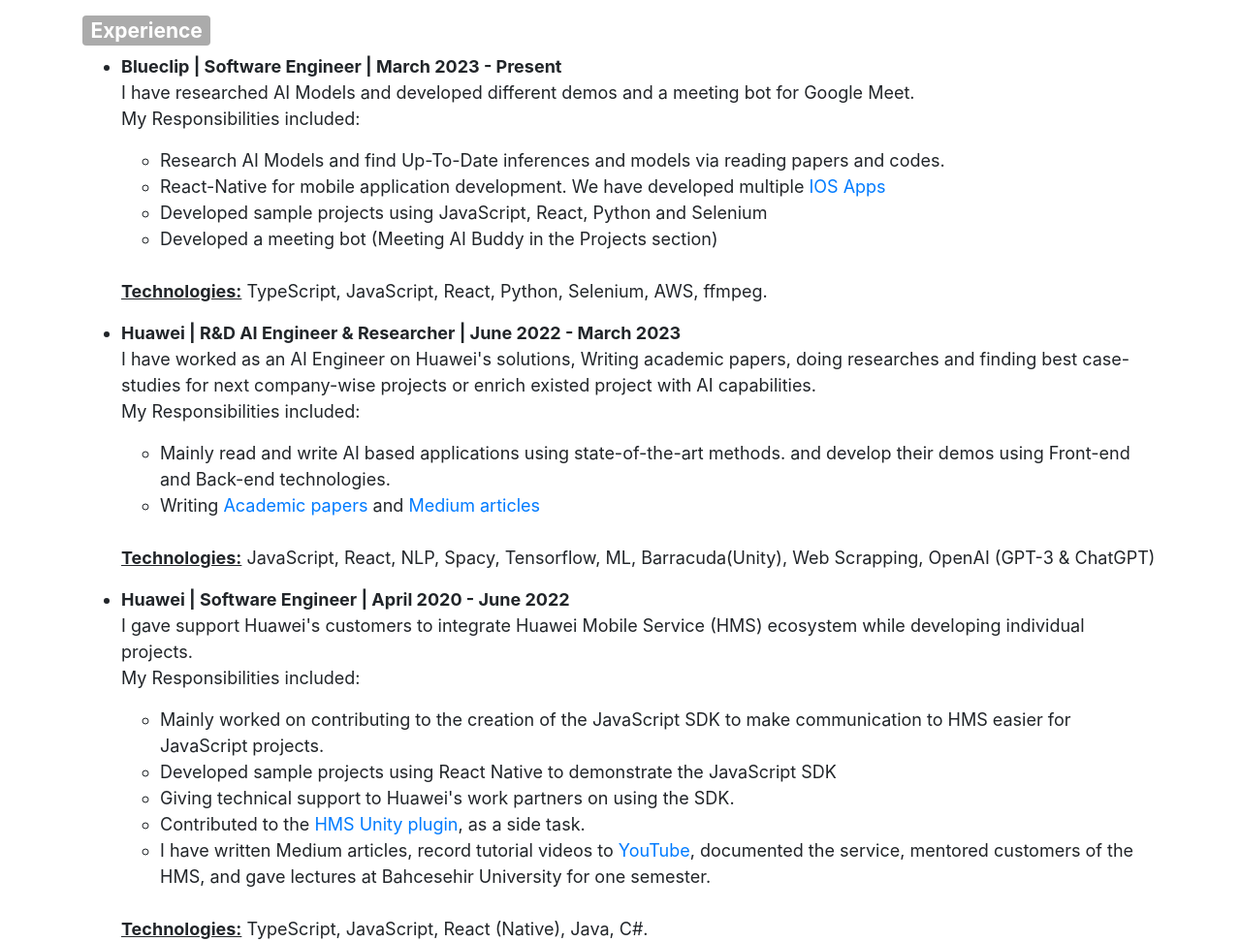
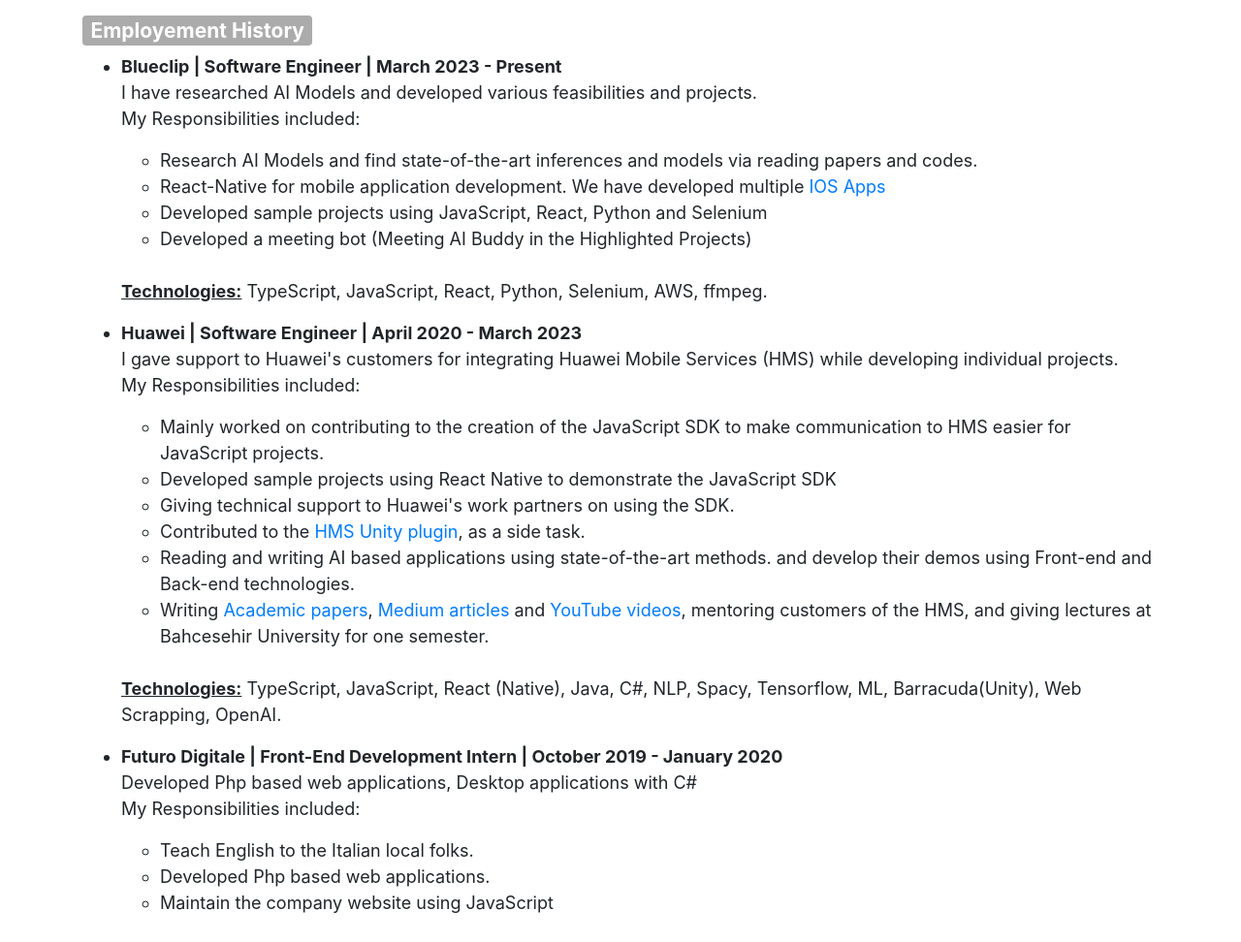
Before and after one commit to MustafaCQN/Protfolio, a website: page index.html in a window 1280 px wide. Shown: the part 1203-2175 px from the top of the page at 97% size. Drawn offline with nearby package versions, Linux system fonts and the light colour scheme.

Commit message:
04022024

```diff
--- a/index.html
+++ b/index.html
@@ -247,50 +247,36 @@
 
             <div class="row">
                 <div id="experience" class="col-md-12" style="font-size: large;">
-                    <h3 id="experience-name"><span class="badge badge-danger">Experience</span></h3>
+                    <h3 id="experience-name"><span class="badge badge-danger">Employement History</span></h3>
                     <ul>
                         <li><strong>Blueclip | Software Engineer | March 2023 - Present</strong></li>
                         <p>
-                            I have researched AI Models and developed different demos and a meeting bot for Google Meet.<br>
+                            I have researched AI Models and developed various feasibilities and projects.<br>
                             My Responsibilities included:<br>
                             <ul>
-                                <li>Research AI Models and find Up-To-Date inferences and models via reading papers and codes.</li>
+                                <li>Research AI Models and find state-of-the-art inferences and models via reading papers and codes.</li>
                                 <li>React-Native for mobile application development. We have developed multiple <a target="_blank" href="https://apps.apple.com/tr/developer/evenedge/id1714810723">IOS Apps</a></li>
                                 <li>Developed sample projects using JavaScript, React, Python and Selenium</li>
-                                <li>Developed a meeting bot (Meeting AI Buddy in the Projects section)</li>
+                                <li>Developed a meeting bot (Meeting AI Buddy in the Highlighted Projects)</li>
                             </ul>
                             <br />
                             <strong><u>Technologies:</u></strong> TypeScript, JavaScript, React, Python, Selenium, AWS, ffmpeg.
                         </p>
-                        <li><strong>Huawei | R&D AI Engineer & Researcher | June 2022 - March 2023</strong></li>
+                        <li><strong>Huawei | Software Engineer | April 2020 - March 2023</strong></li>
                         <p>
-                           I have worked as an AI Engineer on Huawei's solutions, Writing academic papers, doing researches and
-                           finding best case-studies for next company-wise projects or enrich existed project with AI capabilities.<br>
-                           My Responsibilities included:<br>
-                           <ul>
-                               <li>Mainly read and write AI based applications using state-of-the-art methods. and develop their demos using Front-end and Back-end technologies.</li>
-                               <li>Writing <a target="_blank" href="https://arxiv.org/ftp/arxiv/papers/2212/2212.09448.pdf">Academic papers</a> and <a target="_blank" href="https://medium.com/@mcqn14">Medium articles</a></li>
-
-                           </ul>
-                           <br />
-                           <strong><u>Technologies:</u></strong> JavaScript, React, NLP, Spacy, Tensorflow, ML, Barracuda(Unity), Web Scrapping, OpenAI (GPT-3 & ChatGPT)
-                        </p>
-                        <li><strong>Huawei | Software Engineer | April 2020 - June 2022</strong></li>
-                        <p>
-                            I gave support Huawei's customers to integrate Huawei Mobile Service (HMS) ecosystem while developing individual projects.<br>
+                            I gave support to Huawei's customers for integrating Huawei Mobile Services (HMS) while developing individual projects.<br>
                             My Responsibilities included:<br>
                             <ul>
                                 <li>Mainly worked on contributing to the creation of the JavaScript SDK to make communication to HMS easier for JavaScript projects.</li>
                                 <li>Developed sample projects using React Native to demonstrate the JavaScript SDK</li>
                                 <li>Giving technical support to Huawei's work partners on using the SDK.</li>
                                 <li>Contributed to the <a target="_blank" href="https://github.com/EvilMindDevs/hms-unity-plugin">HMS Unity plugin</a>, as a side task.</li>
-                                <li>
-                                    I have written Medium articles, record tutorial videos to
-                                    <a target="_blank" href="https://www.youtube.com/watch?v=3T1-N0Rsrbs">YouTube</a>, documented the service, mentored customers of the HMS, and gave lectures at Bahcesehir University for one semester.
-                                </li>
+                                <li>Reading and writing AI based applications using state-of-the-art methods. and develop their demos using Front-end and Back-end technologies.</li>
+                                <li>Writing <a target="_blank" href="https://arxiv.org/ftp/arxiv/papers/2212/2212.09448.pdf">Academic papers</a>, <a target="_blank" href="https://medium.com/@mcqn14">Medium articles</a> and <a target="_blank" href="https://www.youtube.com/watch?v=3T1-N0Rsrbs">YouTube videos</a>,
+                                    mentoring customers of the HMS, and giving lectures at Bahcesehir University for one semester.</li>
                             </ul>
                             <br />
-                            <strong><u>Technologies:</u></strong> TypeScript, JavaScript, React (Native), Java, C#.
+                            <strong><u>Technologies:</u></strong> TypeScript, JavaScript, React (Native), Java, C#, NLP, Spacy, Tensorflow, ML, Barracuda(Unity), Web Scrapping, OpenAI.
                         </p>
                         <li><strong>Futuro Digitale | Front-End Development Intern | October 2019 - January 2020</strong></li>
                         <p>
@@ -303,12 +289,13 @@
                             </ul>
                             <br />
                             <strong><u>Technologies:</u></strong> JavaScript, React, Php, C#.
+                        </p>
                         <li><strong>SOLVOYO | Software Engineer Intern  | July 2019 - September 2019</strong></li>
                         <p>
                             I have developed and maintained the company's main product, a Supply Chain Management System.<br>
                             My Responsibilities included:<br>
                             <ul>
-                                <li>Mainly worked on contributing to the Management System on Front-end issues using Agile methodology</li>
+                                <li>Worked on contributing to the Management System on Front-end issues using Agile methodology</li>
                             </ul>
                             <br />
                             <strong><u>Technologies:</u></strong> JavaScript, React.
```
